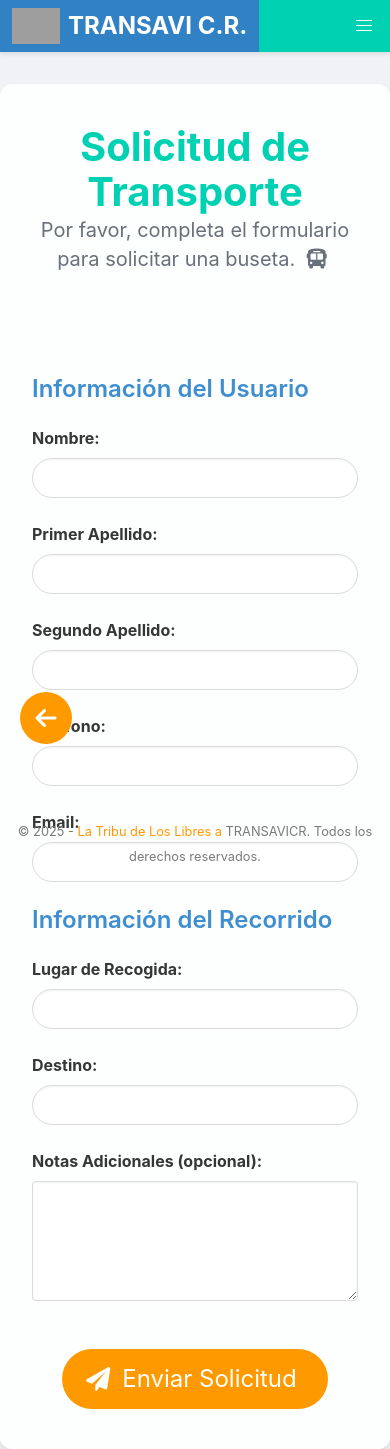
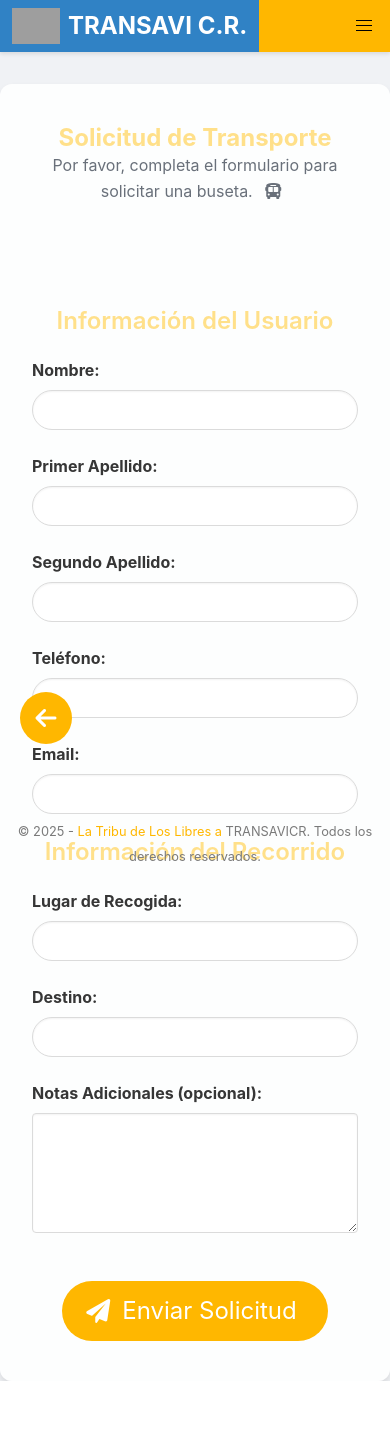
Before and after one commit to kerm1977/TRANSAVI, a Flask app: page / in a window 390 px wide. After the commit the page ends 1381 px from the top, so only its background shows below. Run offline with Flask 3, Linux system fonts and the light colour scheme; grey boxes are pictures that could not be loaded.

Commit message:
corregido el footer

```diff
--- a/static/css/base.css
+++ b/static/css/base.css
@@ -86,14 +86,17 @@ body {
 .is-theme-light {
     background-color: #f0f2f5 !important;
 }
-.is-theme-light .navbar { background-color: #00d1b2 !important; }
-.is-theme-light .navbar-item, .is-theme-light .navbar-brand a { color: white !important; }
+.is-theme-light .navbar { background-color: #ffb700 !important; }
+.is-theme-light .navbar-item,
+.is-theme-light .navbar-brand a {
+    color: black !important;
+}
 .is-theme-light .button.is-primary { background-color: #00d1b2; border-color: transparent; }
 .is-theme-light .title.has-text-primary { color: #00d1b2 !important; }
 .is-theme-light .has-text-primary { color: #00d1b2 !important; }
 .is-theme-light .has-text-grey { color: #69707a !important; }
 .is-theme-light .button.is-warning {
-    background-color: #ff9900 !important;
+    background-color: #ffb700 !important;
     border-color: transparent !important;
     color: white !important;
 }
--- a/static/css/footer.css
+++ b/static/css/footer.css
@@ -39,7 +39,7 @@
 
 /* El enlace será de color warning solo en modo claro */
 .is-theme-light .footer a {
-    color: #ff9900;
+    color: #ffb700;
 }
 
 /* El enlace será de color café oscuro en modo sepia */
--- a/static/css/main.css
+++ b/static/css/main.css
@@ -3,6 +3,8 @@
 @import url('bulma.css');
 @import url('index.css');
 @import url('footer.css');
+@import url('responsive.css');
+
 
 
 /*FUENTES*/
--- /dev/null
+++ b/static/css/responsive.css
@@ -0,0 +1,18 @@
+/* Estilos responsivos para títulos y subtítulos */
+@media (max-width: 768px) {
+    /* Título principal en base.html */
+    .header .title.is-2 {
+        font-size: 1.5rem;
+    }
+
+    /* Subtítulo en base.html */
+    .header .subtitle.is-5 {
+        font-size: 1rem;
+    }
+
+    /* Títulos de sección en index.html */
+    .title.user-info-title,
+    .title.trip-info-title {
+        font-size: 1.25rem;
+    }
+}
--- a/static/js/base.js
+++ b/static/js/base.js
@@ -54,14 +54,14 @@ document.addEventListener('DOMContentLoaded', () => {
 
     function updateToggleText(currentTheme) {
         let iconClass = 'fas fa-palette';
-        let text = 'Cambiar Tema';
+        let text = '';
 
         if (currentTheme === 'dark') {
             iconClass = 'fas fa-sun';
-            text = 'Tema Claro';
+            // text = 'Tema Claro';
         } else if (currentTheme === 'sepia') {
             iconClass = 'fas fa-moon';
-            text = 'Tema Oscuro';
+            // text = 'Tema Oscuro';
         }
 
         themeToggle.innerHTML = `<span class="icon"><i class="${iconClass}"></i></span><span>${text}</span>`;
--- a/templates/base.html
+++ b/templates/base.html
@@ -9,6 +9,7 @@
 
     <link rel="stylesheet" href="{{ url_for('static', filename='css/base.css') }}">
     <link rel="stylesheet" href="{{ url_for('static', filename='css/footer.css') }}">
+    <link rel="stylesheet" href="{{ url_for('static', filename='css/responsive.css') }}">
     <style>
         /* Estilos para el botón flotante */
         .back-button-float {
@@ -32,7 +33,7 @@
     <div class="main-content">
         <div class="container is-fluid">
             <header class="header">
-                <h1 class="title is-2 has-text-primary">Solicitud de Transporte</h1>
+                <h1 class="title is-2 has-text-warning">Solicitud de Transporte</h1>
                 <p class="subtitle is-5 has-text-grey">
                     Por favor, completa el formulario para solicitar una buseta.
                     <span class="icon is-medium">
--- a/templates/index.html
+++ b/templates/index.html
@@ -2,7 +2,7 @@
 
 {% block content %}
 <form action="{{ url_for('solicitar_transporte') }}" method="post" style="margin-top: 100px;">
-    <h2 class="title is-4 has-text-info">Información del Usuario</h2>
+    <h2 class="title is-4 has-text-warning has-text-centered">Información del Usuario</h2>
     <div class="columns is-multiline">
         <div class="column is-half-desktop is-full-tablet">
             <div class="field">
@@ -46,7 +46,7 @@
         </div>
     </div>
 
-    <h2 class="title is-4 has-text-info">Información del Recorrido</h2>
+    <h2 class="title is-4 has-text-warning has-text-centered">Información del Recorrido</h2>
     <div class="columns is-multiline">
         <div class="column is-half-desktop is-full-tablet">
             <div class="field">
--- a/templates/navbar.html
+++ b/templates/navbar.html
@@ -22,12 +22,12 @@
         <div class="navbar-end">
             <div class="navbar-item">
                 <div class="buttons">
-                    <button id="theme-toggle" class="button is-white">
-                        <span class="icon">
+                    <!-- Botón de cambio de tema solo con icono y fondo transparente -->
+
+                        <span id="theme-toggle" class="icon">
                             <i class="fas fa-palette"></i>
                         </span>
-                        <span>Cambiar Tema</span>
-                    </button>
+
                 </div>
             </div>
         </div>
```
